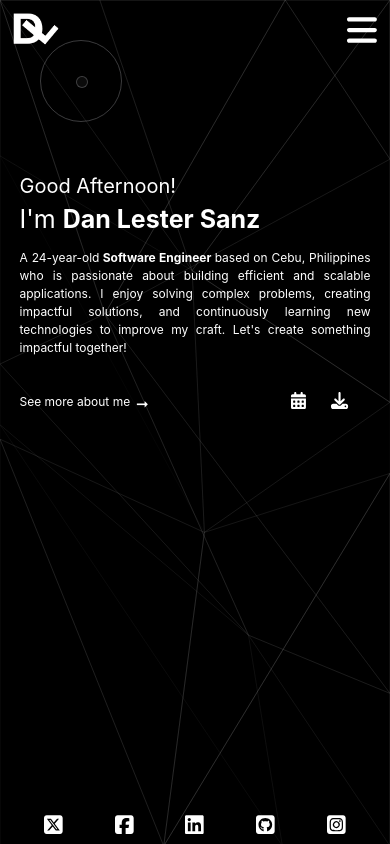
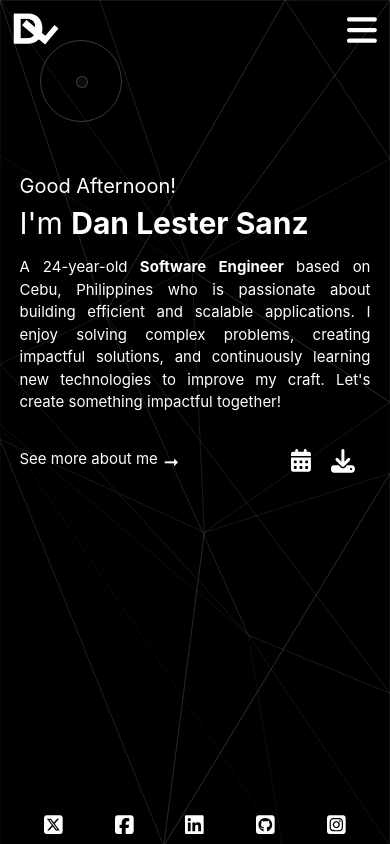
Before and after one commit to dan2xsanz/my-portfolio, a React (Vite) app: page / in a window 390 px wide. Built offline with nearby package versions, Linux system fonts and the light colour scheme.

Commit message:
fix label

```diff
--- a/src/common/icons/icons.tsx
+++ b/src/common/icons/icons.tsx
@@ -118,7 +118,7 @@ export const CalendarIcon = (props: IconProps) => {
   const { onClick } = props;
   return (
     <div className="up-custom-icons-style" onClick={onClick}>
-      <svg xmlns="http://www.w3.org/2000/svg" viewBox="0 0 1200 1200" fill={mode}>
+      <svg xmlns="http://www.w3.org/2000/svg" viewBox="0 0 900 900" fill={mode}>
         <path d="M128 0c17.7 0 32 14.3 32 32l0 32 128 0 0-32c0-17.7 14.3-32 32-32s32 14.3 32 32l0 32 48 0c26.5 0 48 21.5 48 48l0 48L0 160l0-48C0 85.5 21.5 64 48 64l48 0 0-32c0-17.7 14.3-32 32-32zM0 192l448 0 0 272c0 26.5-21.5 48-48 48L48 512c-26.5 0-48-21.5-48-48L0 192zm64 80l0 32c0 8.8 7.2 16 16 16l32 0c8.8 0 16-7.2 16-16l0-32c0-8.8-7.2-16-16-16l-32 0c-8.8 0-16 7.2-16 16zm128 0l0 32c0 8.8 7.2 16 16 16l32 0c8.8 0 16-7.2 16-16l0-32c0-8.8-7.2-16-16-16l-32 0c-8.8 0-16 7.2-16 16zm144-16c-8.8 0-16 7.2-16 16l0 32c0 8.8 7.2 16 16 16l32 0c8.8 0 16-7.2 16-16l0-32c0-8.8-7.2-16-16-16l-32 0zM64 400l0 32c0 8.8 7.2 16 16 16l32 0c8.8 0 16-7.2 16-16l0-32c0-8.8-7.2-16-16-16l-32 0c-8.8 0-16 7.2-16 16zm144-16c-8.8 0-16 7.2-16 16l0 32c0 8.8 7.2 16 16 16l32 0c8.8 0 16-7.2 16-16l0-32c0-8.8-7.2-16-16-16l-32 0zm112 16l0 32c0 8.8 7.2 16 16 16l32 0c8.8 0 16-7.2 16-16l0-32c0-8.8-7.2-16-16-16l-32 0c-8.8 0-16 7.2-16 16z" />
       </svg>
     </div>
@@ -130,7 +130,7 @@ export const DownloadIcon = (props: IconProps) => {
   const { onClick } = props;
   return (
     <div className="up-custom-icons-style" onClick={onClick}>
-      <svg xmlns="http://www.w3.org/2000/svg" viewBox="0 0 1200 1200" fill={mode}>
+      <svg xmlns="http://www.w3.org/2000/svg" viewBox="0 0 860 860" fill={mode}>
         <path d="M288 32c0-17.7-14.3-32-32-32s-32 14.3-32 32l0 242.7-73.4-73.4c-12.5-12.5-32.8-12.5-45.3 0s-12.5 32.8 0 45.3l128 128c12.5 12.5 32.8 12.5 45.3 0l128-128c12.5-12.5 12.5-32.8 0-45.3s-32.8-12.5-45.3 0L288 274.7 288 32zM64 352c-35.3 0-64 28.7-64 64l0 32c0 35.3 28.7 64 64 64l384 0c35.3 0 64-28.7 64-64l0-32c0-35.3-28.7-64-64-64l-101.5 0-45.3 45.3c-25 25-65.5 25-90.5 0L165.5 352 64 352zm368 56a24 24 0 1 1 0 48 24 24 0 1 1 0-48z" />
       </svg>
     </div>
--- a/src/components/introduction/introduction-style.css
+++ b/src/components/introduction/introduction-style.css
@@ -76,12 +76,6 @@
   }
 }
 
-@media (max-width: 400px) {
-  .greetings-name-container-style {
-    font-size: 25px;
-  }
-}
-
 .name-container-style {
   font-weight: bold;
 }
@@ -95,12 +89,6 @@
 @media (max-width: 800px) {
   .self-description-style {
     font-size: 15px;
-  }
-}
-
-@media (max-width: 530px) {
-  .self-description-style {
-    font-size: 12px;
   }
 }
 
@@ -139,12 +127,6 @@
   }
 }
 
-@media (max-width: 530px) {
-  .see-more-about-me-style {
-    font-size: 12px;
-  }
-}
-
 .beating-arrow-style {
   font-size: 20px;
   margin-left: 10px;
@@ -153,7 +135,7 @@
 
 @media (max-width: 530px) {
   .beating-arrow-style {
-    font-size: 15px;
+    font-size: 18px;
   }
 }
 
```
